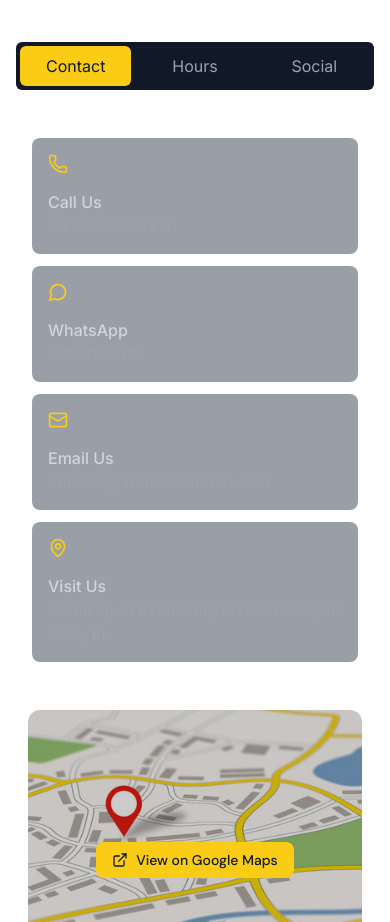
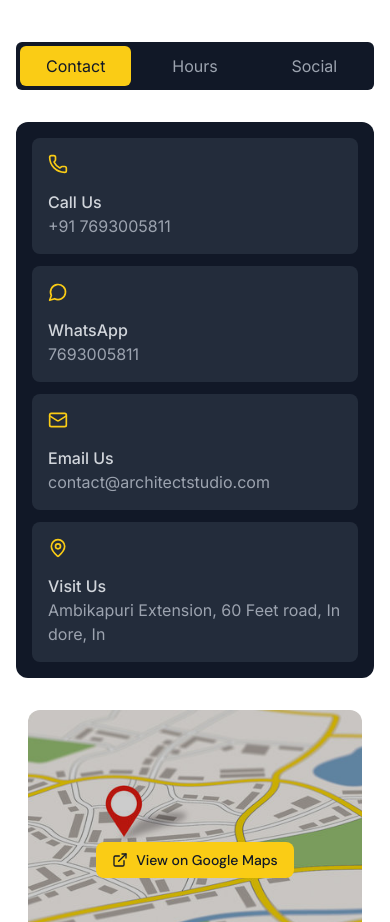
Before and after one commit to Atharva-com/SBA_CIA, a Next.js app: page / in a window 390 px wide. Shown: the part 5900-6822 px from the top of the page. Built offline with nearby package versions, Linux system fonts and the light colour scheme; a web font is replaced by a local one.

Commit message:
contact mobile issue

```diff
--- a/app/homePage/contact/ContactLeft.tsx
+++ b/app/homePage/contact/ContactLeft.tsx
@@ -156,7 +156,7 @@ const ContactLeft: React.FC<ContactLeftProps> = ({ activeTab, handleContactMetho
                     initial={{ opacity: 0, y: 40 }}
                     whileInView={{ opacity: 1, y: 0 }}
                     transition={{ duration: 0.8, delay: 0.2 }}
-                    className="bg-gray-900 rounded-xl p-4 md:py-0 md:px-3 bg-transparent space-y-4 w-full "
+                    className="bg-gray-900 rounded-xl p-4 md:py-0 md:px-3 md:bg-transparent space-y-4 w-full "
                 >
                     {activeTab === 'contact' && (
                         <>
```
